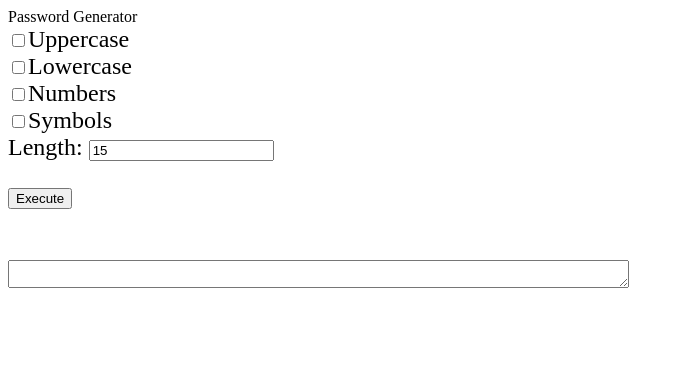
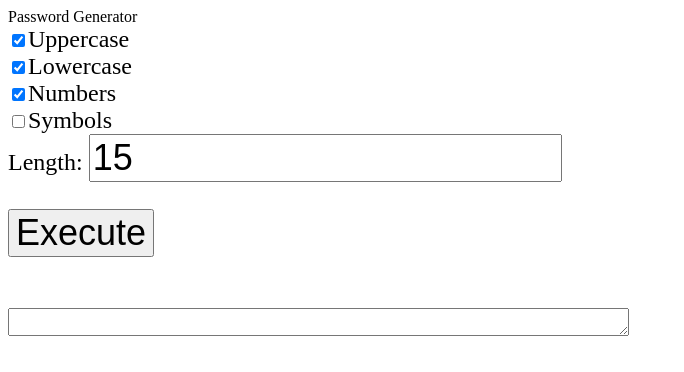
Before and after one commit to weecabin/PW-Generator, a website: page index.html in a window 1280 px wide. Shown: the whole page, without its empty margins (0-684 px from the left). Drawn offline with Linux system fonts and the light colour scheme.

Commit message:
set default checked states

```diff
--- a/index.html
+++ b/index.html
@@ -12,20 +12,16 @@
   {
     font-size: 1.5em;
   }
-  checkbox
-  {
-    font-size: 1.5em;
-  }
-  textbox
+  input
   {
     font-size: 1.5em;
   }
   </style>
   <body>
     <form>
-      <input id="upper" type="checkbox" value="Uppercase">Uppercase<br>
-      <input id="lower" type="checkbox" value="Lowercase">Lowercase<br>
-      <input id="numbers" type="checkbox" value="Numbers">Numbers<br>
+      <input id="upper" type="checkbox" value="Uppercase" checked>Uppercase<br>
+      <input id="lower" type="checkbox" value="Lowercase" checked>Lowercase<br>
+      <input id="numbers" type="checkbox" value="Numbers" checked>Numbers<br>
       <input id="symbols" type="checkbox" value="Symbols">Symbols<br>
       Length: <input id="length" type="text" value="15"><br><br>
       <input type="button" value="Execute" onclick="pw()"><br><br>
```
